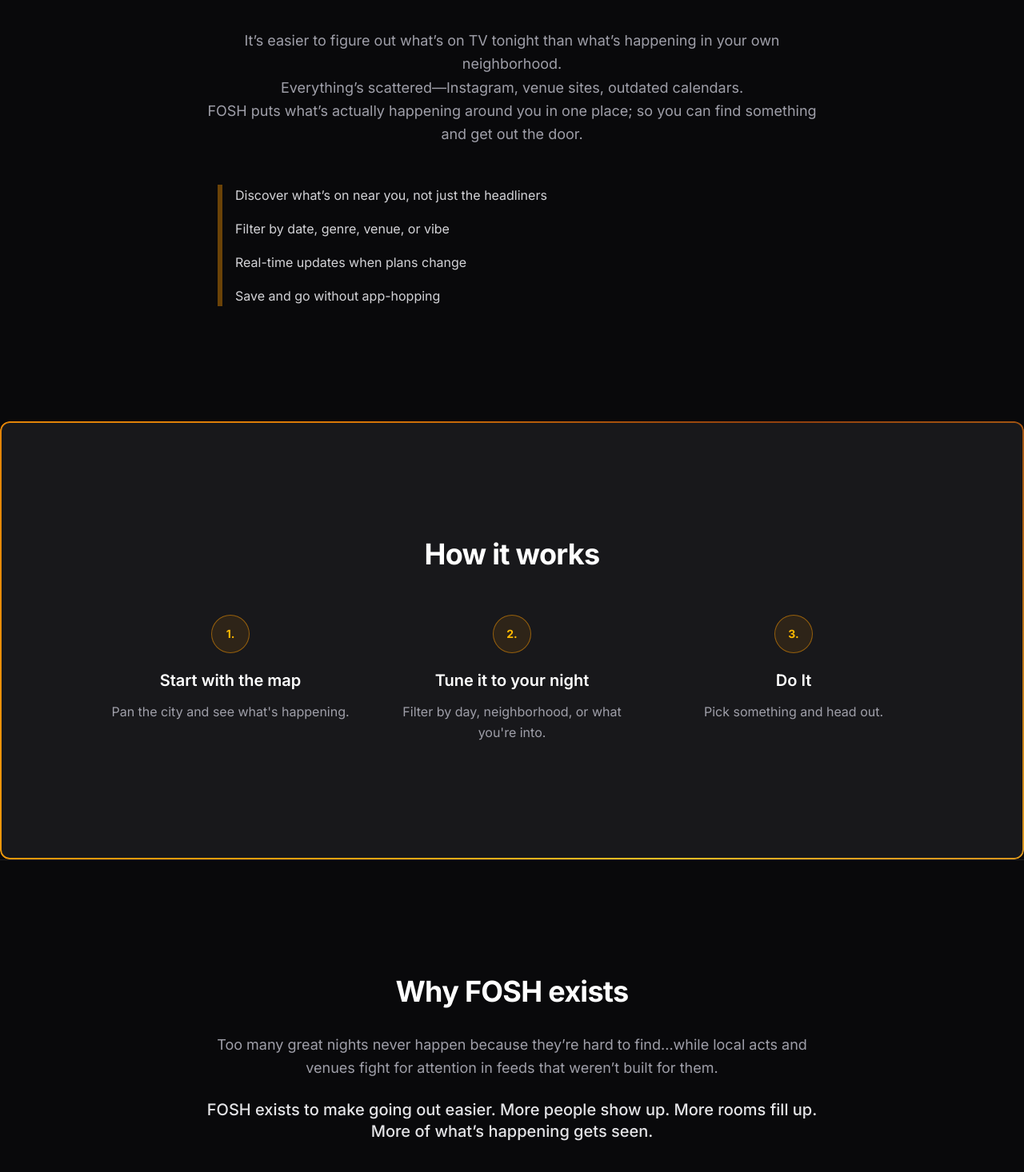
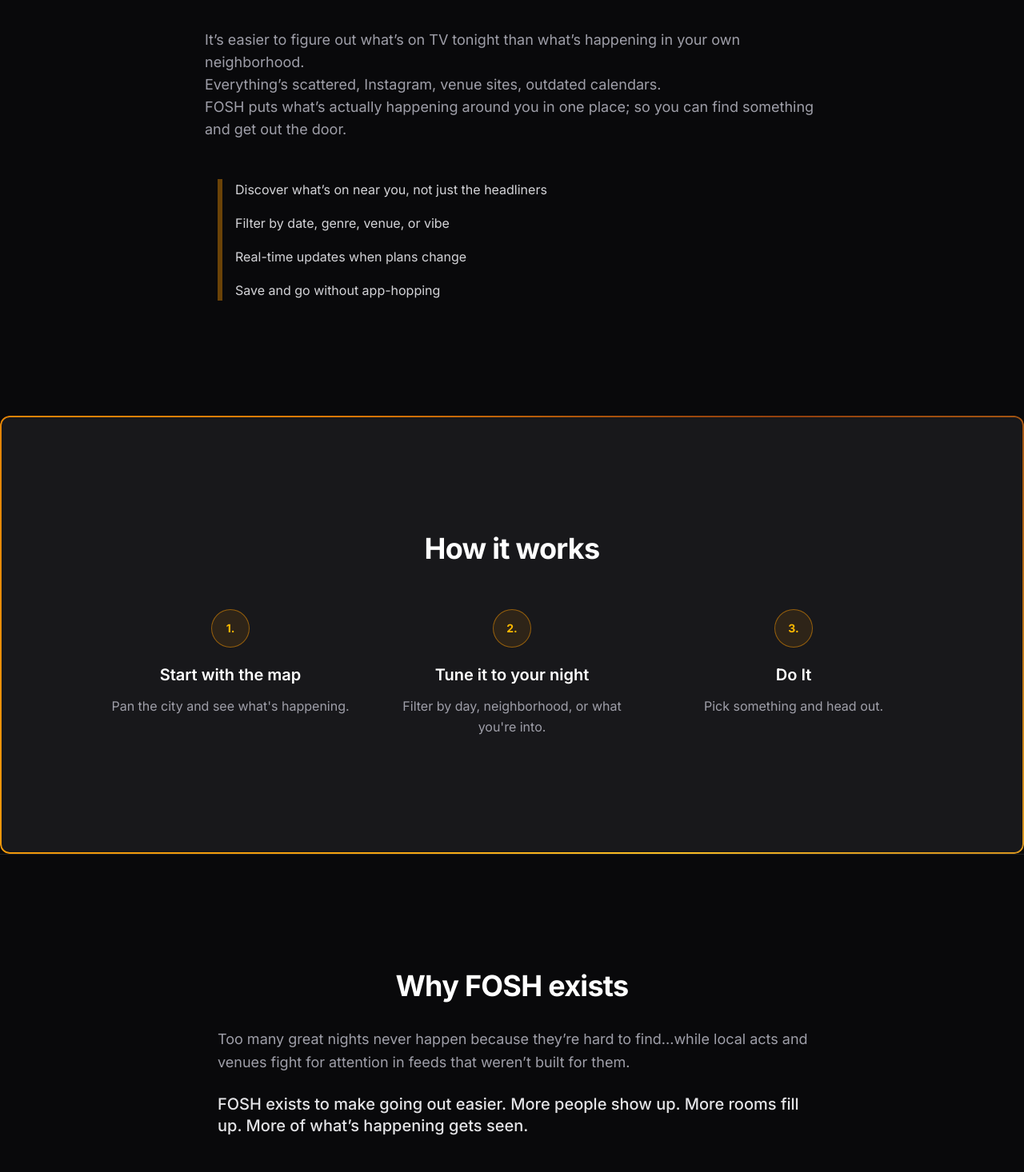
Before and after one commit to h3c70rdelAn9el/fosh-demo-site, a Next.js app: page / in a window 1280 px wide. Shown: the part 1856-3322 px from the top of the page at 80% size. Built offline with nearby package versions, Linux system fonts and the light colour scheme; no server answers.

Commit message:
fix: streamline component markup by removing unnecessary line breaks and adjusting text alignment for improved readability

```diff
--- a/src/components/AppMapPreview.tsx
+++ b/src/components/AppMapPreview.tsx
@@ -13,9 +13,7 @@
 
 export function AppMapPreview() {
   return (
-    <section
-      className="relative bg-black"
-      aria-labelledby="app-preview-heading">
+    <section className="relative bg-black" aria-labelledby="app-preview-heading">
       {/* top gradient line */}
       <div
         className="pointer-events-none absolute inset-x-0 top-0 h-0.5 bg-gradient-to-r from-transparent via-amber-400/60 to-transparent"
@@ -32,11 +30,12 @@
 
             <h2
               id="app-preview-heading"
-              className="mt-3 text-balance text-3xl font-bold tracking-tight text-white md:text-4xl md:tracking-[-0.02em]">
+              className="mt-3 text-balance text-3xl font-bold tracking-tight text-white md:text-4xl md:tracking-[-0.02em]"
+            >
               Start with the map, then decide where to go.
             </h2>
 
-            <p className="mt-5 max-w-xl mx-auto lg:mx-0 text-pretty text-lg leading-relaxed text-zinc-400 md:text-xl">
+            <p className="mt-5 max-w-xl mx-auto text-left pl-4 lg:pl-0 lg:mx-0 text-pretty text-lg leading-relaxed text-zinc-400 md:text-xl">
               Bands, art exhibits, open mics, stand-up, plays, drag, karaoke and more...if it&apos;s
               live, it&apos;s on FOSH.
             </p>
@@ -48,7 +47,8 @@
                 href="https://apps.apple.com/app/id6752311456"
                 target="_blank"
                 rel="noopener noreferrer"
-                aria-label="Download on the App Store">
+                aria-label="Download on the App Store"
+              >
                 <Image
                   src="/appstore.svg"
                   alt="Download on the App Store"
@@ -63,7 +63,8 @@
                 href="https://play.google.com/store/apps/details?id=com.foshapp.app"
                 target="_blank"
                 rel="noopener noreferrer"
-                aria-label="Get it on Google Play">
+                aria-label="Get it on Google Play"
+              >
                 <Image
                   src="/googleplay.svg"
                   alt="Get it on Google Play"
@@ -77,10 +78,7 @@
         </div>
 
         {/* RIGHT CONTENT */}
-        <ScrollReveal
-          variant="default"
-          delay={200}
-          className="flex justify-center lg:justify-end">
+        <ScrollReveal variant="default" delay={200} className="flex justify-center lg:justify-end">
           <PhoneFrame />
         </ScrollReveal>
       </div>
--- a/src/components/WhatIsFosh.tsx
+++ b/src/components/WhatIsFosh.tsx
@@ -10,24 +10,19 @@
 
 export function WhatIsFosh() {
   return (
-    <Section
-      id="local"
-      className="border-t border-zinc-800/80 bg-zinc-950">
+    <Section id="local" className="border-t border-zinc-800/80 bg-zinc-950">
       <ScrollReveal variant="prominent">
         <h2 className="text-balance text-3xl text-center font-bold tracking-tight text-white md:text-4xl md:tracking-[-0.02em]">
           Local live events shouldn’t be this hard to find
         </h2>
       </ScrollReveal>
-      <ScrollReveal
-        variant="default"
-        delay={360}
-        className="mt-8">
-        <div className="space-y-6 text-lg text-center leading-relaxed text-zinc-400">
+      <ScrollReveal variant="default" delay={360} className="mt-8">
+        <div className="space-y-6 text-lg text-left pl-4leading-relaxed text-zinc-400">
           <p>
             It’s easier to figure out what’s on TV tonight than what’s happening in your own
             neighborhood.
             <br />
-            Everything’s scattered—Instagram, venue sites, outdated calendars.
+            Everything’s scattered, Instagram, venue sites, outdated calendars.
             <br />
             FOSH puts what’s actually happening around you in one place; so you can find something
             and get out the door.
@@ -36,11 +31,7 @@
       </ScrollReveal>
       <ul className="mt-12 space-y-4 border-l-6 border-amber-500/40 ml-4 pl-4 text-left text-zinc-300">
         {bullets.map((line, index) => (
-          <ScrollReveal
-            key={line}
-            variant="subtle"
-            delay={420 + index * 200}
-            amount="md">
+          <ScrollReveal key={line} variant="subtle" delay={420 + index * 200} amount="md">
             <li className="leading-relaxed">{line}</li>
           </ScrollReveal>
         ))}
--- a/src/components/WhyFosh.tsx
+++ b/src/components/WhyFosh.tsx
@@ -3,19 +3,14 @@
 
 export function WhyFosh() {
   return (
-    <Section
-      id="why"
-      className="border-t border-zinc-800/80 bg-zinc-950">
+    <Section id="why" className="border-t border-zinc-800/80 bg-zinc-950">
       <ScrollReveal variant="prominent">
         <h2 className="text-balance text-center text-3xl font-bold tracking-tight text-white md:text-4xl md:tracking-[-0.02em]">
           Why FOSH exists
         </h2>
       </ScrollReveal>
-      <ScrollReveal
-        variant="default"
-        delay={340}
-        className="mt-8">
-        <div className="space-y-6 text-center text-lg leading-relaxed text-zinc-400">
+      <ScrollReveal variant="default" delay={340} className="mt-8">
+        <div className="space-y-6 text-left pl-4 text-lg leading-relaxed text-zinc-400">
           <p>
             Too many great nights never happen because they’re hard to find...while local acts and
             venues fight for attention in feeds that weren’t built for them.
```
